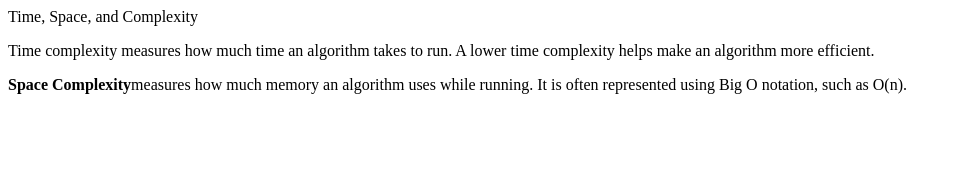
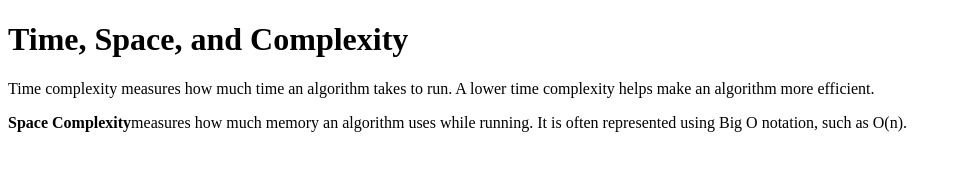
Before and after one commit to acciojob/time-and-space-complexity-Tarun-pal-26, a website: page main.html in a window 1280 px wide. Shown: the whole page, without its empty margins (0-961 px from the left). Drawn offline with Linux system fonts and the light colour scheme.

Commit message:
created a submission

```diff
--- a/main.html
+++ b/main.html
@@ -9,7 +9,7 @@
 
 <body>
 	<!-- the entire body must be written by student -->
-	<hi>Time, Space, and Complexity</hi>
+	<h1>Time, Space, and Complexity</h1>
 	<p>Time complexity measures how much time an algorithm takes to run. A lower time complexity helps make an algorithm more efficient.</p>
 	<p><b>Space Complexity</b>measures how much memory an algorithm uses while running. It is often represented using Big O notation, such as O(n).</p>
     <script type="text/javascript" src="./script.js">
```
